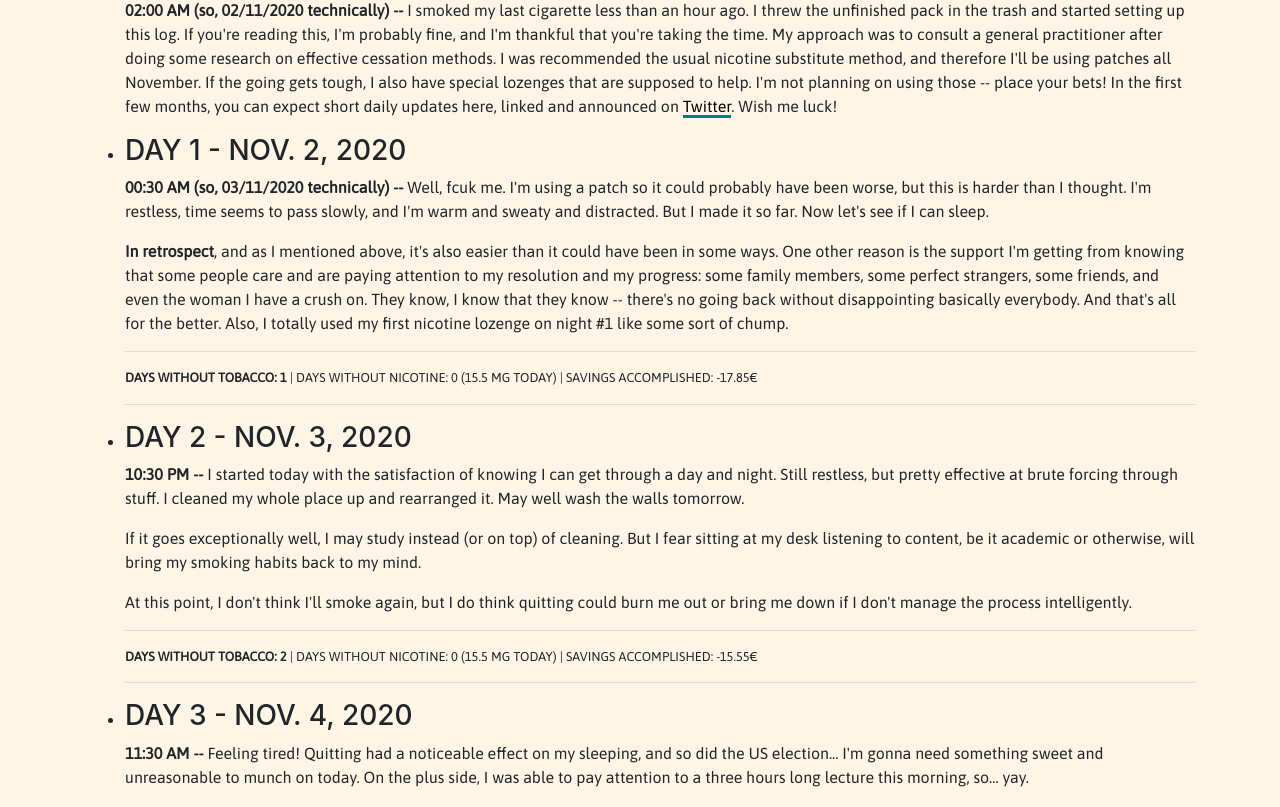
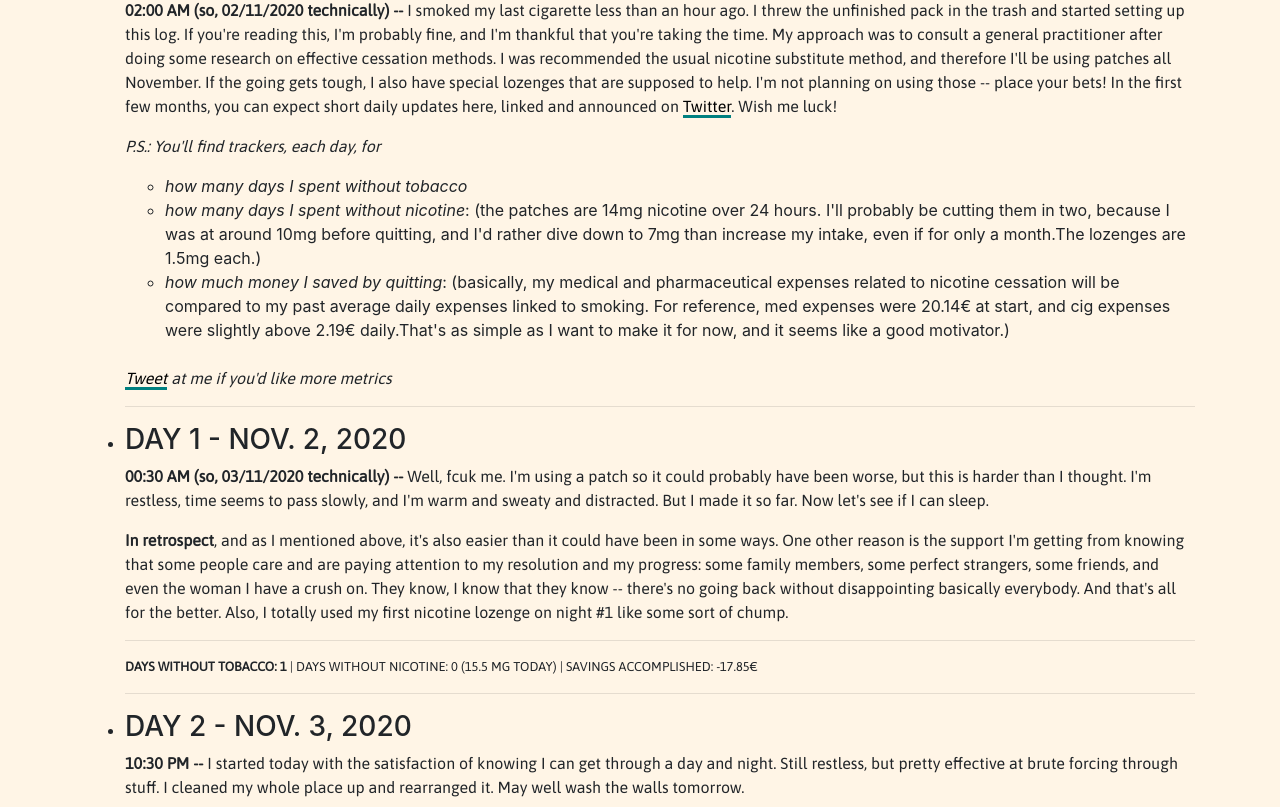
Before and after one commit to draialexis/alexisdrai, an Angular app: page / in a window 1280 px wide. Shown: the part 1113-1920 px from the top of the page. Built offline with nearby package versions, Linux system fonts and the light colour scheme.

Commit message:
Add legend for trackers

```diff
--- a/src/app/components/smokefree/smokefree.component.html
+++ b/src/app/components/smokefree/smokefree.component.html
@@ -14,6 +14,28 @@
       help. I'm not planning on using those -- place your bets! In the first few months, you can expect short daily
       updates here, linked and announced on <a class="link" href="https://twitter.com/rybByt_">Twitter</a>. Wish me
       luck!</p>
+    <p><em>P.S.: You'll find trackers, each day, for</em></p>
+    <ul>
+      <li>
+        <em>how many days I spent without tobacco</em>
+      </li>
+      <li>
+        <em>how many days I spent without nicotine</em>: (the patches are 14mg nicotine over 24 hours. I'll probably be
+        cutting
+        them in two, because I was at around 10mg before quitting, and I'd rather dive down to 7mg than increase my
+        intake, even if for only a month.The lozenges are 1.5mg each.)
+      </li>
+      <li>
+        <em>how much money I saved by quitting</em>: (basically, my medical and pharmaceutical expenses related to
+        nicotine
+        cessation will be compared to my past average daily expenses linked to smoking. For reference, med expenses were
+        20.14€ at start, and cig expenses were slightly above 2.19€ daily.That's as simple as I want to make it for now,
+        and it seems like a good motivator.)
+      </li>
+    </ul>
+    <br>
+    <p><em><a class="link" href="https://twitter.com/rybByt_">Tweet</a> at me if you'd like more metrics</em></p>
+    <hr>
   </li>
   <li>
     <h3 class="text-uppercase">Day 1 - nov. 2, 2020</h3>
@@ -49,7 +71,8 @@
     <p><strong>11:30 AM --</strong> Feeling tired! Quitting had a noticeable effect on my sleeping, and so did the US
       election... I'm gonna need something sweet and unreasonable to munch on today. On the plus side, I was able to pay
       attention to a three hours long lecture this morning, so... yay.</p>
-    <p><strong>[X Hours Later...] --</strong> I came here to eat sweets and watch a Dem take Pennsylvania. And I'm all out
+    <p><strong>[X Hours Later...] --</strong> I came here to eat sweets and watch a Dem take Pennsylvania. And I'm all
+      out
       of sweets!</p>
     <p>I -- I ate them all...</p>
     <p><strong>11:00 PM --</strong> I forgot... I forgot, and I had that stupid automatic thought: "I know, I'll just
@@ -153,6 +176,19 @@
       today) | savings accomplished: 0.50€</p>
     <hr>
   </li>
+  <li>
+    <h3 class="text-uppercase">Day 10 - nov. 11, 2020</h3>
+    <p><strong>04:30 PM --</strong> Study and self-care today! It's been a good day so far, except for the mild headache
+      that's been in the background for a while. But no matter: white noise helps me focus, and I've been studying shell
+      bash all afternoon and making headway.</p>
+    <p>Discovered a Japanese delicatessen near my place and had a great bento for lunch. Planning on spending some time
+      on the phone with good friends and family, then get some components started for tomorrow's dinner. Couple push-ups
+      here and there, and we've got ourselves a pretty exemplary day.</p>
+    <hr>
+    <p class="small-print text-uppercase"><strong>days without tobacco: 10</strong> | days without nicotine: 0 (8.5 mg
+      today) | savings accomplished: 2.79€</p>
+    <hr>
+  </li>
   <!--<li>
     <h3 class="text-uppercase">Day N-1 - nov. N, 2020</h3>
     <p></p>
```
